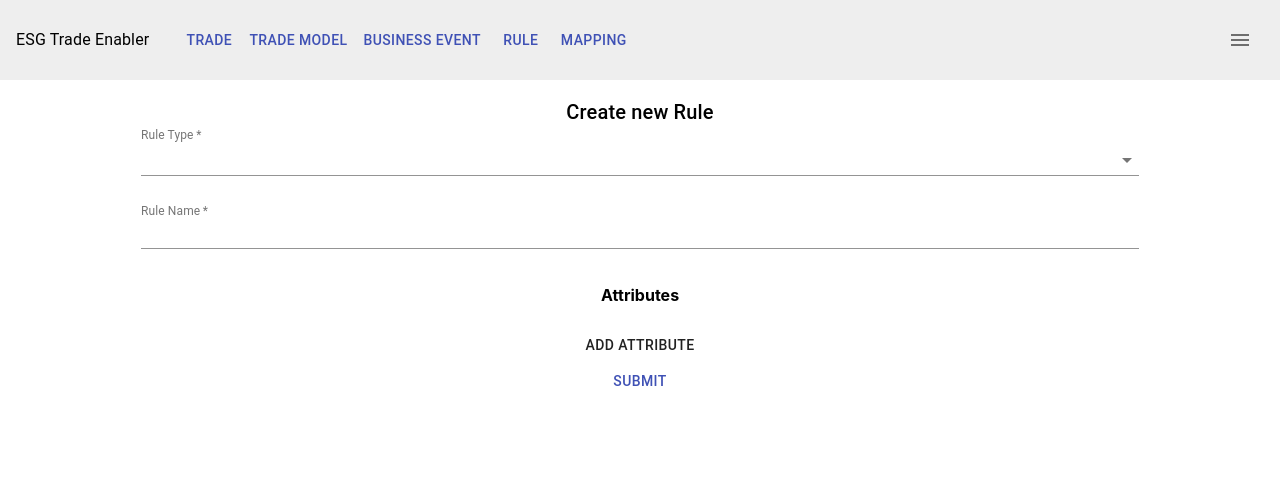
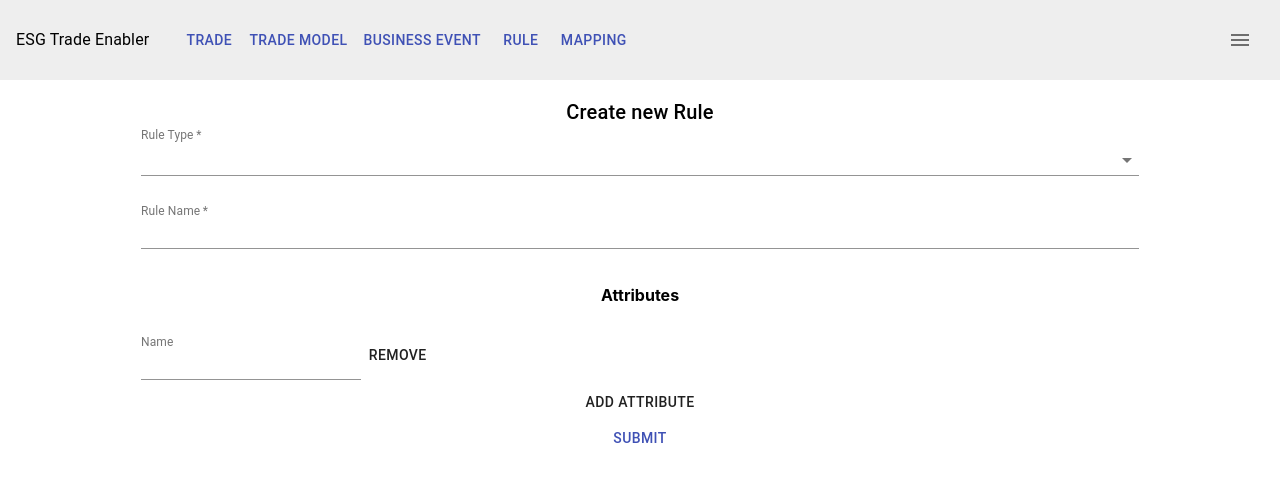
Before and after one commit to aashishmaheshwar/testyTemp, a React (Create React App) app: page /ruleModel in a window 1280 px wide. Shown: the top 482 px of the page. Built offline with nearby package versions, Linux system fonts and the light colour scheme; what react-awesome-query-builder would draw is missing.

Commit message:
attribute section - field array

```diff
--- a/src/components/Rules.tsx
+++ b/src/components/Rules.tsx
@@ -1,22 +1,22 @@
 import React from "react";
 import Box from "@material-ui/core/Box";
 import {
-  useFormik,
   Formik,
   Form,
-  Field,
   FieldArray,
-  ErrorMessage,
+  // Field,
+  // FieldArray,
+  // ErrorMessage,
+  getIn,
 } from "formik";
-import RuleQueryBuilder from "../core/components/QueryBuilder";
-import BusinessEventTriggerConfig from "../configs/BusinessEventTriggerConfig";
 import {
   Button,
-  Input,
-  InputLabel,
+  FormHelperText,
+  // Input,
+  // InputLabel,
   makeStyles,
   TextField,
-  Tooltip,
+  // Tooltip,
   Typography,
 } from "@material-ui/core";
 import Autocomplete from "@material-ui/lab/Autocomplete";
@@ -31,18 +31,26 @@ const useStyles = makeStyles({
 
 const ruleTypes = [{ id: "REG", name: "Regular" }];
 
-const Rules = ({ isNew = false }: { isNew: boolean }) => {
-  const classes = useStyles();
-  const formik = useFormik({
-    // initial values from API
-    initialValues: {
+const initialValues = {
   ruleId: "",
   ruleName: "",
   ruleType: null,
-    },
-    validationSchema: RuleModelValidationSchema,
-    // validateOnBlur: false,
-    onSubmit: (values) => {
+  attributes: [{ name: "", type: "", id: Math.random() }],
+};
+
+const Rules = ({ isNew = false }: { isNew: boolean }) => {
+  const classes = useStyles();
+
+  return (
+    <Box width="80%" margin="auto">
+      <Typography variant="h6" component="h6">
+        {isNew ? "Create new Rule" : "Show/Edit Rule"}
+      </Typography>
+      <Formik
+        initialValues={initialValues}
+        validationSchema={RuleModelValidationSchema}
+        onSubmit={(values, { resetForm, setSubmitting }) => {
+          setSubmitting(true);
           const {
             ruleType: { id: ruleType },
           } = values as any;
@@ -50,16 +58,26 @@ const Rules = ({ isNew = false }: { isNew: boolean }) => {
           if (isNew) {
             delete postData.ruleId;
           }
+          postData.attributes = postData.attributes.map(
+            ({ id, ...rest }: any) => rest
+          );
           alert(JSON.stringify(postData, null, 2));
-    },
-  });
-
-  return (
-    <Box width="80%" margin="auto">
-      <Typography variant="h6" component="h6">
-        {isNew ? "Create new Rule" : "Show/Edit Rule"}
-      </Typography>
-      <form onSubmit={formik.handleSubmit}>
+          resetForm();
+          setSubmitting(false);
+        }}
+      >
+        {({
+          values,
+          touched,
+          errors,
+          handleChange,
+          handleBlur,
+          isValid,
+          setFieldValue,
+          getFieldProps,
+          isSubmitting,
+        }) => (
+          <Form>
             {!isNew && (
               <TextField
                 margin="dense"
@@ -67,20 +85,17 @@ const Rules = ({ isNew = false }: { isNew: boolean }) => {
                 InputLabelProps={{
                   shrink: true,
                 }}
-            name="ruleId"
                 fullWidth
                 disabled
-            value={formik.values.ruleId}
-            onBlur={formik.handleBlur}
-            onChange={formik.handleChange}
+                {...getFieldProps("ruleId")}
               />
             )}
             <Autocomplete
               // id="combo-box-demo"
               fullWidth
-          value={formik.values.ruleType as any}
+              value={values.ruleType as any}
               onChange={(event: any, newValue: any | null) => {
-            formik.setFieldValue("ruleType", newValue);
+                setFieldValue("ruleType", newValue);
               }}
               options={ruleTypes} // fetched asynchronously; maybe elastic search
               getOptionLabel={({ id, name }: { id: string; name: string }) =>
@@ -105,26 +120,71 @@ const Rules = ({ isNew = false }: { isNew: boolean }) => {
               InputLabelProps={{
                 shrink: true,
               }}
-          name="ruleName"
               fullWidth
-          value={formik.values.ruleName}
-          onBlur={formik.handleBlur}
-          onChange={formik.handleChange}
-          error={formik.touched.ruleName && Boolean(formik.errors.ruleName)}
-          helperText={formik.touched.ruleName && formik.errors.ruleName}
+              {...getFieldProps("ruleName")}
+              error={touched.ruleName && Boolean(errors.ruleName)}
+              helperText={touched.ruleName && errors.ruleName}
               className={classes.ruleName}
             />
             <br />
             {/* placeholder for adding rule attributes */}
             <h4>Attributes</h4>
-        <ul style={{ listStyle: "none" }}></ul>
-        <Button>Add Attribute</Button>
+            <FieldArray name="attributes">
+              {({ push, remove }) => {
+                return (
+                  <>
+                    <Box style={{ display: "flex", flexDirection: "column" }}>
+                      {values.attributes.map((attribute, idx) => {
+                        const name = `attributes[${idx}].name`;
+                        const touchedName = getIn(touched, name);
+                        const errorName = getIn(errors, name);
+
+                        const type = `attributes[${idx}].type`;
+                        const touchedType = getIn(touched, type);
+                        const errorType = getIn(errors, type);
+
+                        return (
+                          <Box key={attribute.id} display="flex">
+                            <TextField
+                              margin="dense"
+                              label="Name"
+                              InputLabelProps={{
+                                shrink: true,
+                              }}
+                              // disabled
+                              {...getFieldProps(name)}
+                              error={!!(touchedName && errorName)}
+                              helperText={touchedName && errorName}
+                            />
+                            <Button onClick={() => remove(idx)}>Remove</Button>
+                          </Box>
+                        );
+                      })}
+                    </Box>
+                    {values.attributes.length === 0 && (
+                      <FormHelperText error={Boolean(errors?.attributes)}>
+                        {errors?.attributes}
+                      </FormHelperText>
+                    )}
+                    <Button
+                      onClick={() =>
+                        push({ name: "", type: "", id: Math.random() })
+                      }
+                    >
+                      Add Attribute
+                    </Button>
+                  </>
+                );
+              }}
+            </FieldArray>
             <Box>
-          <Button color="primary" type="submit">
+              <Button color="primary" type="submit" disabled={isSubmitting}>
                 Submit
               </Button>
             </Box>
-      </form>
+          </Form>
+        )}
+      </Formik>
     </Box>
   );
 };
--- a/src/configs/RuleModel.ts
+++ b/src/configs/RuleModel.ts
@@ -2,6 +2,12 @@ import * as yup from "yup";
 
 export const RuleModelValidationSchema = yup.object().shape({
     ruleName: yup.string().required("Rule Name is required"),
-    ruleType: yup.string().required("Rule Type is required")
+    ruleType: yup.string().required("Rule Type is required"),
+    attributes: yup.array().of(
+        yup.object().shape({
+            name: yup.string().required('Attribute name is required')
+        })
+    ).min(1, 'Atleast one attribute is needed')
     // triggerCondition: yup.string().required("Trigger Condition is required")
+    // .required('Attributes are required')
 });
```
Lines whose indentation alone changed are shown as unchanged.
